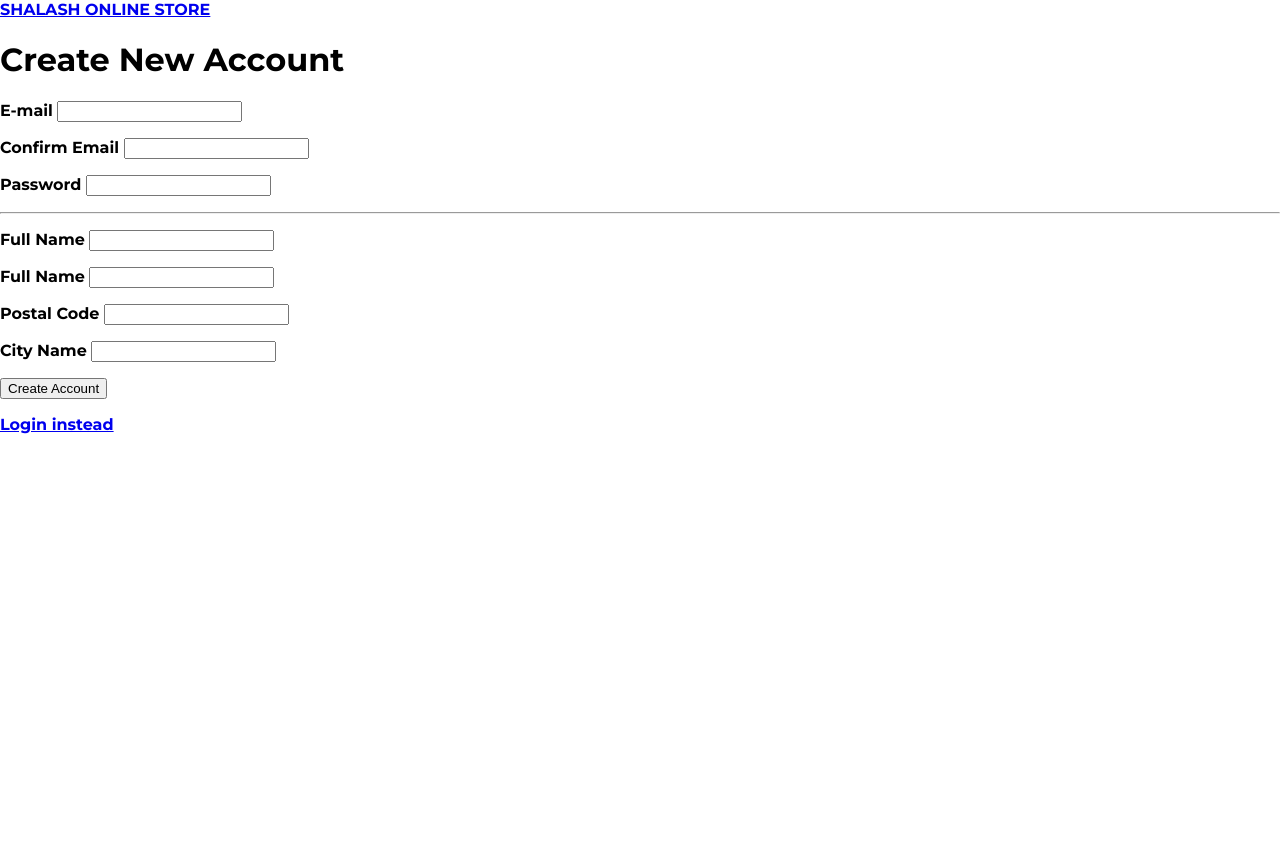
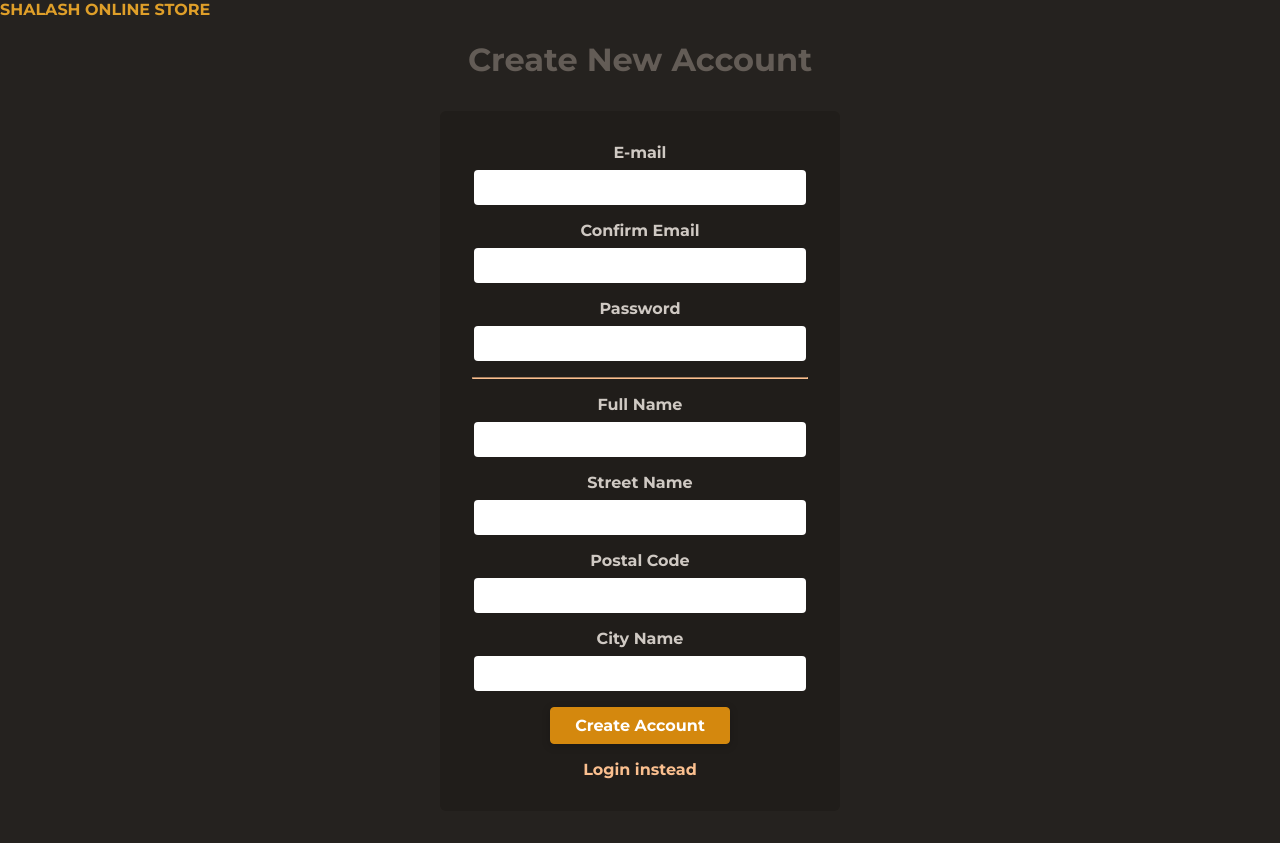
Before and after one commit to ahmedshalsh2021/fullstackcourse, a Node server app: page /signup in a window 1280 px wide. Before the commit the page ends 434 px from the top, so only its background shows below. Run offline with Node 20, Linux system fonts and the light colour scheme; some libraries are stand-ins or nearby versions.

Commit message:
continue my shop site

```diff
--- a/app.js
+++ b/app.js
@@ -1,12 +1,18 @@
-
-
 const express = require("express");
 const path = require("path");
 const app = express();
 const authRoutes = require("./routes/auth.routes");
+const db = require("./data/database");
 app.set("view engine", "ejs");
 app.set("views", path.join(__dirname, "views"));
-app.use(express.static('public'));
+app.use(express.static("public"));
+app.use(express.urlencoded({extended: false}));
 app.use(authRoutes);
-
-app.listen(3000);
+db.connectToDatabase()
+  .then(function () {
+    app.listen(3000);
+  })
+  .catch(function (error) {
+    console.log("Failed To connect to database");
+    console.log(error);
+  });
--- a/controllers/auth.controller.js
+++ b/controllers/auth.controller.js
@@ -1,9 +1,21 @@
+const User = require("../models/user.model");
 function getSignup(req, res) {
   res.render("customer/auth/signup");
-
+}
+function signup(req, res) {
+  const body = req.body;
+  const user = new User(
+    body.email,
+    body.password,
+    body.name,
+    body.street,
+    body.postal,
+    body.city,
+  );
+  User.signup();
 }
 function getLogin(req, res) {
   //...
 }
 
-module.exports = { getSignup: getSignup, getLogin: getLogin };
+module.exports = { getSignup: getSignup, getLogin: getLogin, signup: signup };
--- a/package.json
+++ b/package.json
@@ -10,6 +10,7 @@
     "prettier": "prettier --write ."
   },
   "dependencies": {
+    "bcrypt": "^6.0.0",
     "bcryptjs": "^3.0.3",
     "connect-mongodb-session": "^5.0.0",
     "csurf": "^1.11.0",
--- a/public/styles/auth.css
+++ b/public/styles/auth.css
@@ -0,0 +1,22 @@
+h1 {
+    text-align: center;
+    color: var(--color-gray-300);
+}
+
+form {
+    max-width: 25rem;
+    margin: var(--space-8) auto;
+    padding: var(--space-4);
+    background-color: var(--color-gray-600);
+    border-radius: var(--border-radius-medium);
+    text-align: center;
+}
+form a {
+    color: var(--color-primary-200);
+
+}
+
+form a:hover,
+form a:active {
+    color: var(--color-primary-400);
+}
--- a/public/styles/base.css
+++ b/public/styles/base.css
@@ -4,8 +4,81 @@
 
 html {
     font-family: 'montserrat',sans-serif;
+
+  --color-gray-50: rgb(243, 236, 230);
+  --color-gray-100: rgb(207, 201, 195);
+  --color-gray-300: rgb(99, 92, 86);
+  --color-gray-400: rgb(70, 65, 60);
+  --color-gray-500: rgb(37, 34, 31);
+  --color-gray-600: rgb(32, 29, 26);
+  --color-gray-700: rgb(31, 26, 22);
+
+  --color-primary-50: rgb(253, 224, 200);
+  --color-primary-100: rgb(253, 214, 183);
+  --color-primary-200: rgb(250, 191, 143);
+  --color-primary-400: rgb(223, 159, 41);
+  --color-primary-500: rgb(212, 136, 14);
+  --color-primary-700: rgb(212, 120, 14);
+  --color-primary-200-contrast: rgb(100, 46, 2);
+  --color-primary-500-contrast: white;
+
+  --color-error-100: rgb(255, 192, 180);
+  --color-error-500: rgb(199, 51, 15);
+
+  --color-primary-500-bg: rgb(63, 60, 58);
+  --space-1: 0.25rem;
+  --space-2: 0.5rem;
+  --space-3: 0.75rem;
+  --space-4: 1rem;
+  --space-5: 1.25rem;
+  --space-6: 1.5rem;
+  --space-8: 2rem;
+  --space-12: 3rem;
+  --space-16: 4rem;
+
+  --border-radius-small: 4px;
+  --border-radius-medium: 6px;
+
+  --shadow-medium: 0 2px 8px rgba(0, 0, 0, 0.2);
+
 }
 
 body {
+    background-color: var(--color-gray-500);
+    color: var(--color-gray-100);
     margin: 0;
+
 }
+
+main {
+    width: 90%;
+    max-width: 50rem;
+    margin: 0 auto;
+}
+ul, ol {
+    list-style: none;
+    margin: 0;
+    padding: 0;
+}
+
+a{
+    text-decoration: none;
+    color: var(--color-primary-400);
+}
+.btn {
+    cursor: pointer;
+    font: inherit;
+    padding: var(--space-2) var(--space-6);
+    background-color: var(--color-primary-500);
+    color: var(--color-primary-500-contrast);
+    border: 1px solid var(--color-primary-500);
+    border-radius: var(--border-radius-small);
+    box-shadow: var(--shadow-medium);
+}
+
+.btn:hover ,
+.btn:active {
+    background-color: var(--color-primary-500);
+    border-color: var(--color-primary-700);
+
+}
--- a/public/styles/forms.css
+++ b/public/styles/forms.css
@@ -0,0 +1,20 @@
+form hr {
+
+    margin: var(--space-4);
+    border-color: var(--color-primary-200);
+}
+label {
+    color: var(--color-gray-100);
+    display: block;
+    margin-bottom: var(--space-2);
+
+}
+input, textarea {
+   font: inherit;
+   padding: var(--space-2);
+   border-radius: var(--border-radius-small);
+   border: none;
+   width: 90%;
+
+
+}
--- a/routes/auth.routes.js
+++ b/routes/auth.routes.js
@@ -4,4 +4,5 @@ const authController = require("../controllers/auth.controller");
 
 router.get("/signup", authController.getSignup);
 router.get("/login", authController.getLogin);
+router.post("/signup", authController.signup);
 module.exports = router;
--- a/views/customer/auth/signup.ejs
+++ b/views/customer/auth/signup.ejs
@@ -5,7 +5,7 @@
     <%- include('../includes/header.ejs') %>
     <main>
         <h1>Create New Account</h1>
-        <form action="/sign">
+        <form action="/signup" method="POST">
           <p>
             <label for="email">E-mail</label>
             <input type="email" name="email" id="email" required>
@@ -21,10 +21,10 @@
           <hr>
            <p>
             <label for="fullname">Full Name</label>
-            <input type="text" name="fullname" id="fullname" required>
+            <input type="text" name="name" id="fullname" required>
           </p>
           <p>
-            <label for="street">Full Name</label>
+            <label for="street">Street Name</label>
             <input type="text" name="street" id="street" required>
           </p>
           <p>
```
Also changed, not shown: data/database.js (added, +20 -0 lines), models/user.model.js (added, +31 -0 lines), 1 other file.
